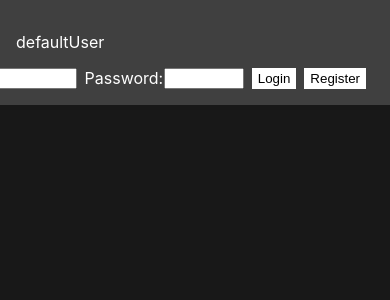
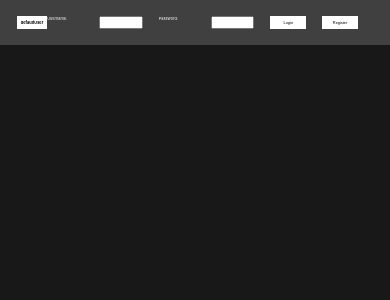
Before and after one commit to joeglDev/WIP-Character-portfolio, a React (Create React App) app in the folder frontend/: page / in a window 390 px wide. Shown: the top 300 px of the page. Built offline with nearby package versions, Linux system fonts and the light colour scheme.

Commit message:
responsive css improvements to login bar

```diff
--- a/frontend/src/App.css
+++ b/frontend/src/App.css
@@ -19,14 +19,38 @@ header.header_auth {
   justify-content: right;
 }
 
+.current_user {
+  display: relative;
+  max-width: 10%;
+  margin-top: auto;
+  margin-bottom: auto;
+  margin-left: 0.5rem;
+  padding: 0.25rem;
+  margin-right: auto;
+  font-weight: bold;
+  background-color: white;
+  color: black;
+}
+
+.current_user:hover {
+  background-color: rgb(250, 194, 89);
+  color: black;
+}
+
 .login_item {
-max-width: 20%;
-margin-right: 0.5rem;
+  min-width: 10%;
+  margin-right: 1rem;
+}
+
+.login_item {
+  min-width: 10%;
+  margin-right: 1rem;
 }
 
 .login_button {
- border: none;
- background-color: white;
+  border: none;
+  background-color: white;
+
 }
 
 .login_item_valid {
@@ -40,13 +64,23 @@ margin-right: 0.5rem;
 }
 
 .login_button:hover {
-  background-color: rgb(230, 172, 64);
+  background-color: rgb(250, 194, 89);
 }
 
 .visible {
-display: inline-block;
+  display: inline-block;
 }
 
 .not_visible {
   display: none;
 }
+
+@media only screen and (max-width: 600px) {
+  .login_item {
+    font-size: 1vi;
+  }
+
+  .current_user {
+    font-size: 1vi;
+  }
+}
--- a/frontend/src/components/LoginBar.tsx
+++ b/frontend/src/components/LoginBar.tsx
@@ -12,9 +12,8 @@ const LoginBar = () => {
 
   //updates on change in Context.user
   useEffect(() => {
-console.log("currentUser is", user)
+    console.log("currentUser is", user);
   });
-
 
   //console.log("context", user)
   const [username, setUsername] = useState("");
@@ -59,10 +58,12 @@ console.log("currentUser is", user)
     } else {
       setIsPasswordValid("valid");
       setPasswordWarning(false);
-    };
+    }
 
     //on successful login set Context.user = username
-    if (loginResponse.login_response.outcome === "valid") {setUser(loginResponse.login_response.username)};
+    if (loginResponse.login_response.outcome === "valid") {
+      setUser(loginResponse.login_response.username);
+    }
   };
 
   const handleRegistation = async (event: React.MouseEvent<HTMLElement>) => {
@@ -128,8 +129,8 @@ console.log("currentUser is", user)
   return (
     <>
       <header className="header_auth">
-      <p>{user}</p>
         <form className="header_form">
+        <p className="current_user">{user}</p>
           <label className="login_item" htmlFor="username">
             Username:{" "}
           </label>
```
